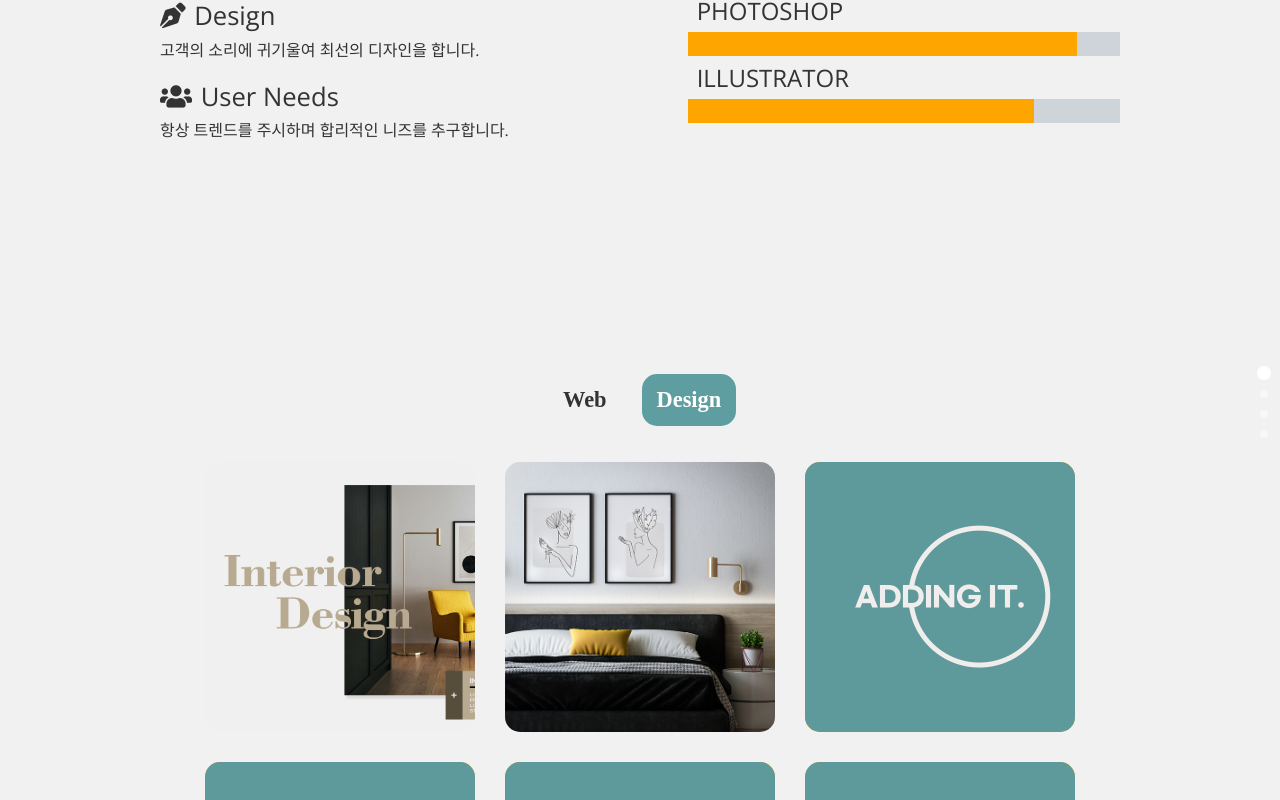
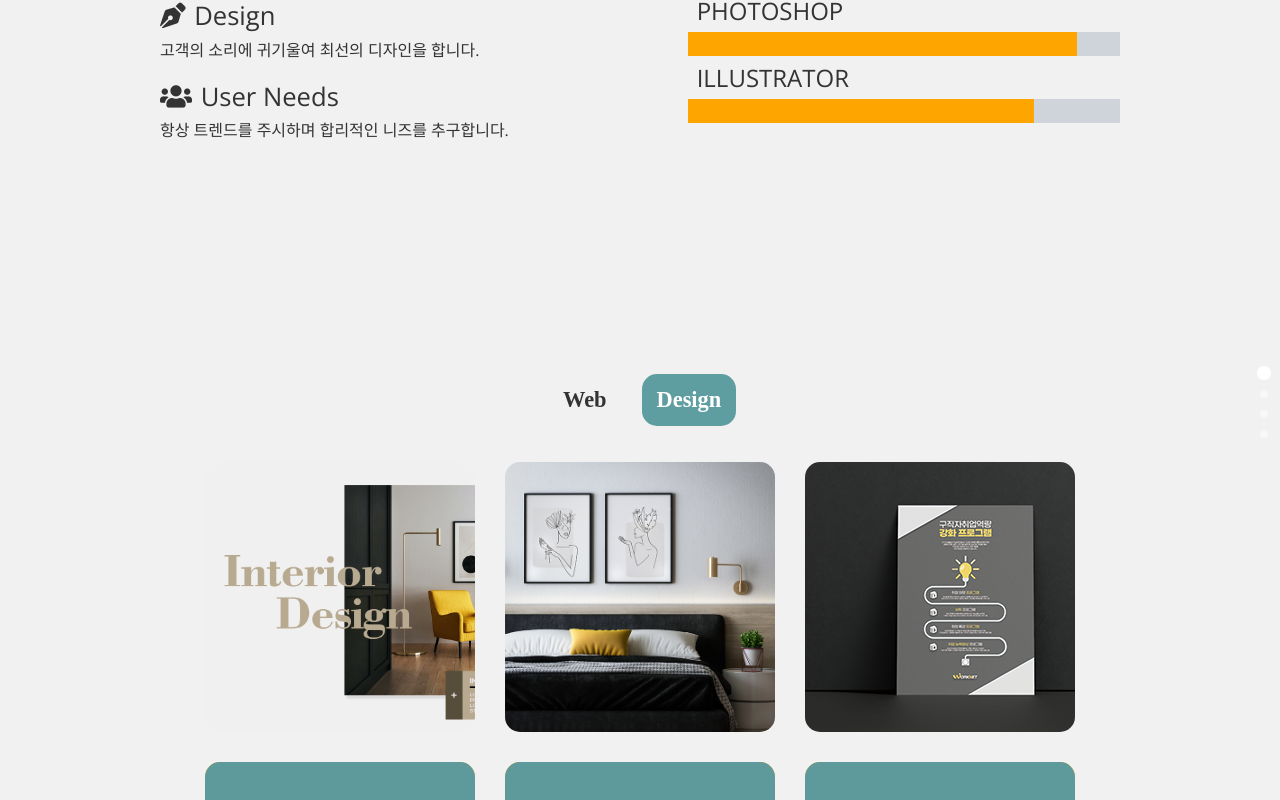
Before and after one commit to joeunhwan/portfolio_main, a plain HTML site: page index.html in a window 1280 px wide. Both pictures are taken after a click on the item "Design". Drawn offline with nearby package versions, Linux system fonts and the light colour scheme; a web font is replaced by a local one.

Commit message:
design commit
design commit

```diff
--- a/css/index.css
+++ b/css/index.css
@@ -293,6 +293,10 @@ section div {
     background: url(../img/bnr_2.png)no-repeat;
     background-size: cover;
 }
+.tab_con .pt2 ul li:nth-child(3){
+    background: url(../img/pf2_3.png)no-repeat;
+    background-size: contain;
+}
 .tab_con .pt2 ul li a .img_box img:nth-child(1){
     background: url(../img/bnr_1.png)no-repeat;
     background-size: contain;
@@ -301,6 +305,7 @@ section div {
     background: url(../img/bnr_2.png)no-repeat;
     background-size: contain;
 }
+
 
 
 /*섹션03*/
--- a/index.html
+++ b/index.html
@@ -83,7 +83,7 @@
 							<ul>
 								<li><a href="./img/bnr_1.png" target="_blank"><div class="img_box"></div></a></li>
 								<li><a href="./img/bnr_2.png" target="_blank"><div class="img_box"></div></a></li>
-								<li><a href="" ><div class="img_box"><img src="./img/waiting_img.png"></div></a></li>
+								<li><a href="./img/design_1.png" target="_blank"><div class="img_box"></div></a></li>
 								<li><a href="" ><div class="img_box"><img src="./img/waiting_img.png"></div></a></li>
 								<li><a href="" ><div class="img_box"><img src="./img/waiting_img.png"></div></a></li>
 								<li><a href="" ><div class="img_box"><img src="./img/waiting_img.png"></div></a></li>
```
Also changed, not shown: img/design_1.png (added), img/pf2_3.png (added).
